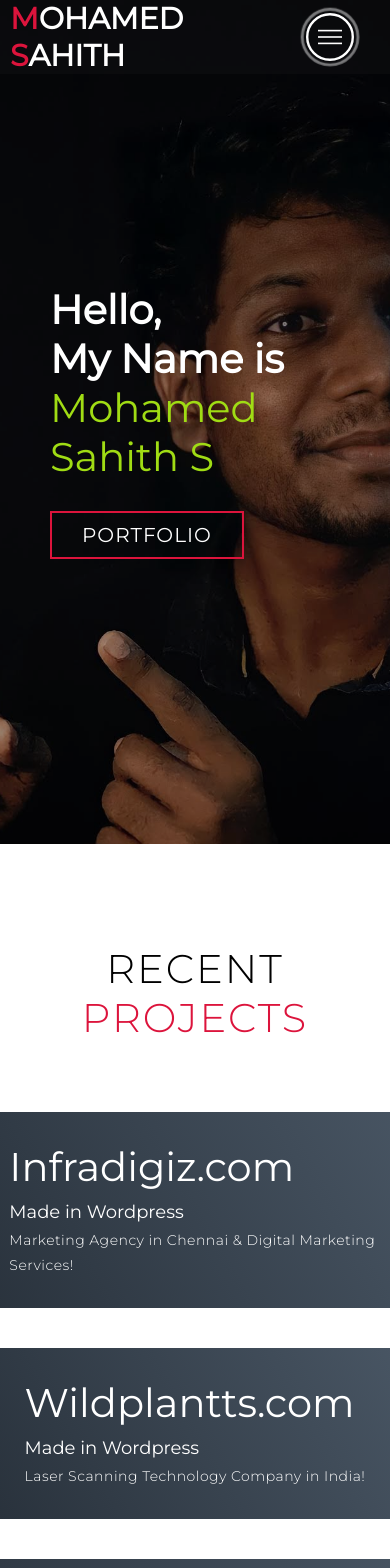
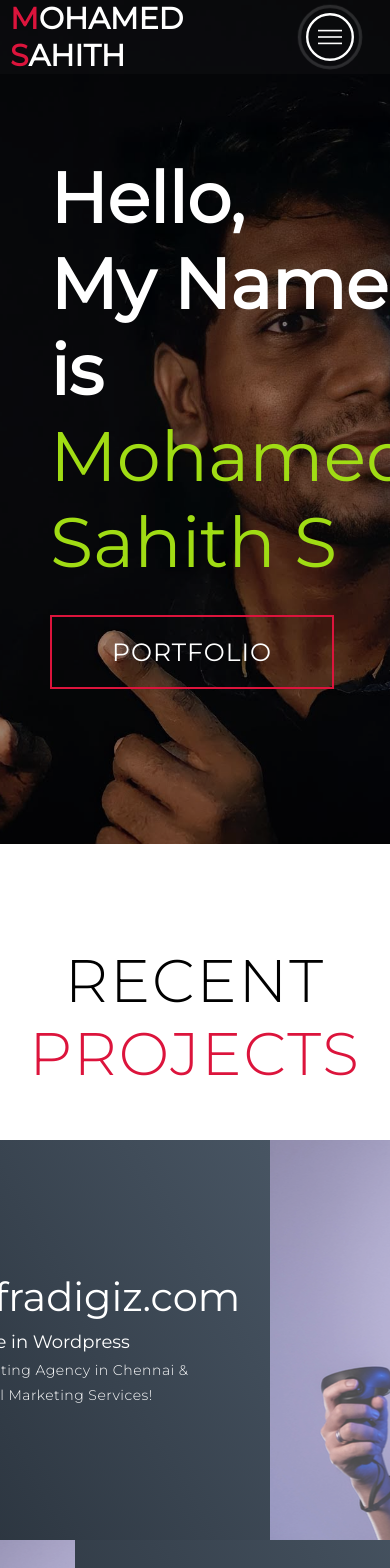
Before and after one commit to MohamedSahith/portfolio, a React (Create React App) app: page / in a window 390 px wide. Shown: the top 1568 px of the page. Built offline with nearby package versions, Linux system fonts and the light colour scheme.

Commit message:
Update App.css

```diff
--- a/src/App.css
+++ b/src/App.css
@@ -646,8 +646,97 @@ p {
 /* End  Media Query For Desktop */
 
 @media only screen and (max-width: 768px) {
-  /* For mobile phones: */
-  [class*="col-"] {
-    width: 100%;
-  }
+  .cta {
+		font-size: 2.5rem;
+		padding: 20px 60px;
+	}
+	h1.section-title {
+		font-size: 6rem;
+	}
+
+	/* Hero */
+	#hero h1 {
+		font-size: 7rem;
+	}
+	/* End Hero */
+
+	/* Project */
+	#projects .project-item {
+		flex-direction: row;
+	}
+	#projects .project-item:nth-child(even) {
+		flex-direction: row-reverse;
+	}
+	#projects .project-item {
+		height: 400px;
+		margin: 0;
+		width: 100%;
+		border-radius: 0;
+	}
+	#projects .all-projects .project-info {
+		height: 100%;
+	}
+	#projects .all-projects .project-img {
+		height: 100%;
+	}
+	/* End Project */
+
+	/* About */
+	#about .about {
+		flex-direction: row;
+	}
+	#about .col-left {
+		width: 600px;
+		height: 400px;
+		padding-left: 60px;
+	}
+	#about .about .col-left .about-img::after {
+		left: -45px;
+		top: 34px;
+		height: 98%;
+		width: 98%;
+		border: 10px solid crimson;
+	}
+	#about .col-right {
+		text-align: left;
+		padding: 30px;
+	}
+	#about .col-right h1 {
+		text-align: left;
+	}
+	/* End About */
+
+	/* contact  */
+	#contact .contact {
+		flex-direction: column;
+		padding: 100px 0;
+		align-items: center;
+		justify-content: center;
+		min-width: 20vh;
+	}
+	#contact .contact-items {
+		width: 100%;
+		display: flex;
+		flex-direction: row;
+		justify-content: space-evenly;
+		margin: 0;
+	}
+	#contact .contact-item {
+		width: 30%;
+		margin: 0;
+		flex-direction: row;
+	}
+	#contact .contact-item .icon {
+		height: 100px;
+		width: 100px;
+	}
+	#contact .contact-item .icon img {
+		object-fit: contain;
+	}
+	#contact .contact-item .contact-info {
+		width: 100%;
+		text-align: left;
+		padding-left: 20px;
+	}
+	/* End contact  */
 }
```
